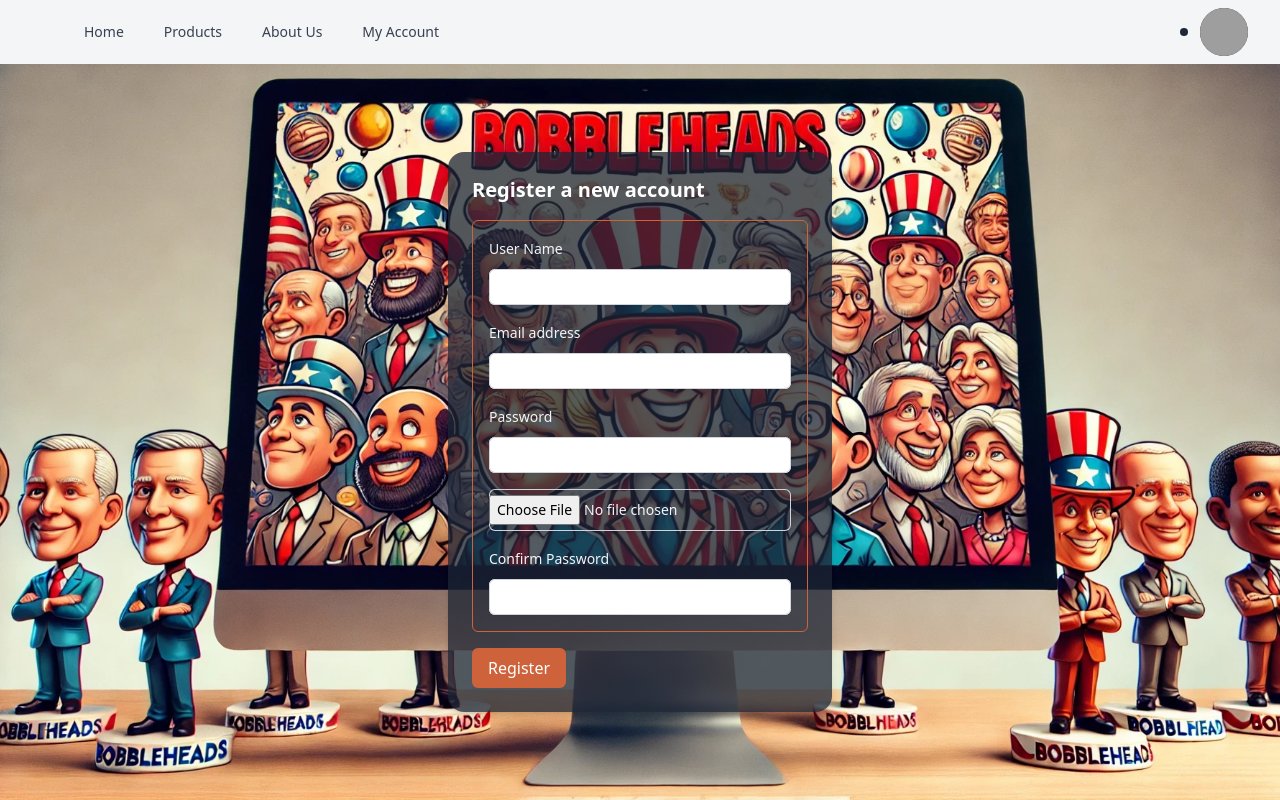
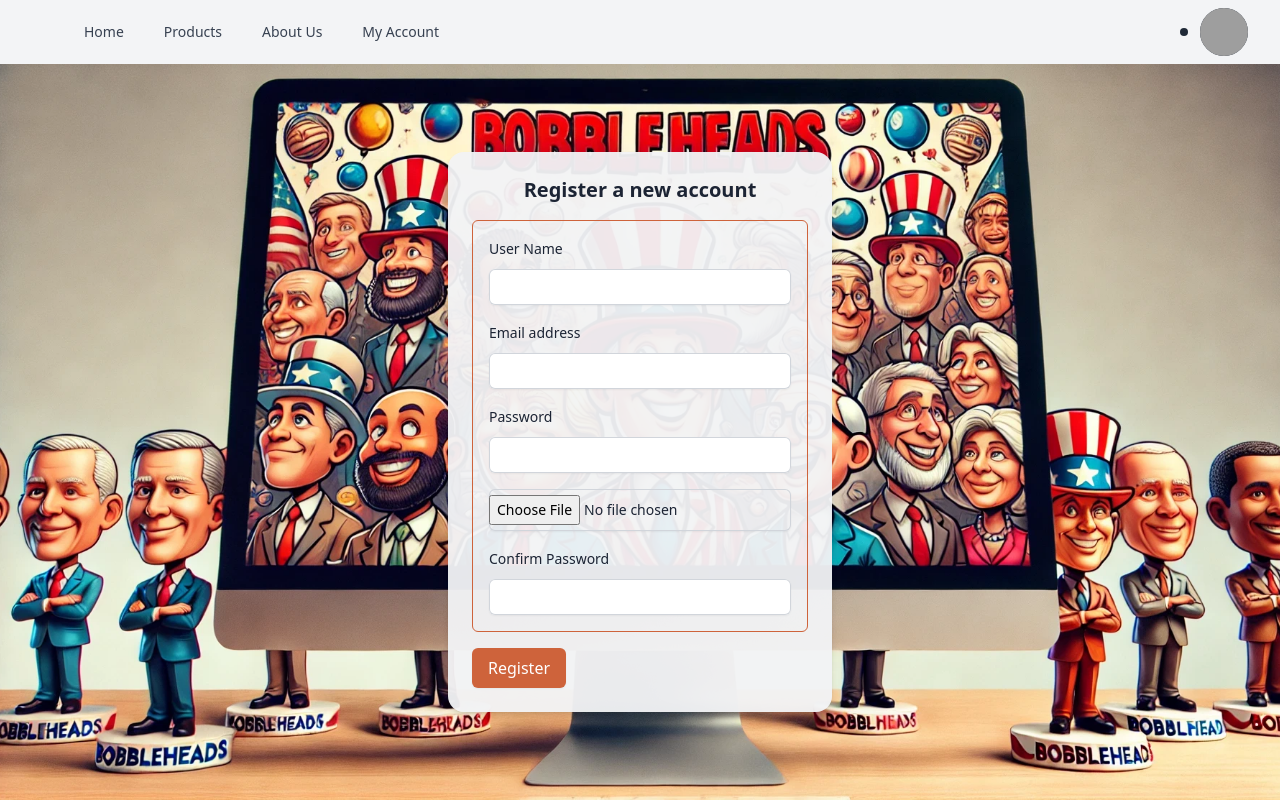
Before and after one commit to AlexGoesCode/twisted-ecommerce-app, a React (Vite) app in the folder client/: page /register in a window 1280 px wide. Built offline with nearby package versions, Linux system fonts and the light colour scheme; grey boxes are pictures that could not be loaded.

Commit message:
css styling

```diff
--- a/client/src/components/Footer.tsx
+++ b/client/src/components/Footer.tsx
@@ -7,7 +7,7 @@ export default function Footer() {
   return (
     <div>
       <footer
-        className={`fixed bottom-0 left-0 w-full bg-gray-100 transition-transform duration-300 ${
+        className={`fixed bottom-0 left-0 w-full bg-gray-100 bg-opacity-95 transition-transform duration-300 ${
           footerVisible ? 'translate-y-0' : 'translate-y-full'
         }`}
         onMouseEnter={() => setFooterVisible(true)}
--- a/client/src/components/Navbar.tsx
+++ b/client/src/components/Navbar.tsx
@@ -68,7 +68,7 @@ const Navbar = () => {
   };
 
   return (
-    <Disclosure as='nav' className='bg-gray-100 bg-opacity-85'>
+    <Disclosure as='nav' className='bg-gray-100'>
       {({ open }) => (
         <>
           <div className='mx-auto max-w-7xl px-2 sm:px-6 lg:px-8'>
--- a/client/src/pages/Register.tsx
+++ b/client/src/pages/Register.tsx
@@ -87,14 +87,14 @@ const Register = () => {
       buttonText='Register'
       onButtonClick={handleRegister}
     >
-      <div className='bg-mirage bg-opacity-75 p-6 rounded-2xl shadow-md'>
-        <h2 className='text-white text-xl font-semibold mb-4'>
+      <div className='bg-gray-100 bg-opacity-95 p-6 rounded-2xl shadow-md'>
+        <h2 className='text-mirage text-center text-xl font-semibold mb-4'>
           Register a new account
         </h2>
         <div className='border border-tuscany p-4 rounded-md'>
           <label
             htmlFor='username'
-            className='block text-sm font-medium leading-6 text-gray-100'
+            className='block text-sm font-medium leading-6 text-mirage'
           >
             User Name
           </label>
@@ -112,7 +112,7 @@ const Register = () => {
           </div>
           <label
             htmlFor='email'
-            className='block text-sm font-medium leading-6 text-gray-100 mt-4'
+            className='block text-sm font-medium leading-6 text-mirage mt-4'
           >
             Email address
           </label>
@@ -130,7 +130,7 @@ const Register = () => {
           </div>
           <label
             htmlFor='password'
-            className='block text-sm font-medium leading-6 text-gray-100 mt-4'
+            className='block text-sm font-medium leading-6 text-mirage mt-4'
           >
             Password
           </label>
@@ -151,14 +151,14 @@ const Register = () => {
               id='file'
               name='file'
               type='file'
-              className='block w-full rounded-md border-0 py-1.5 text-gray-100 shadow-sm ring-1 ring-inset ring-gray-300 placeholder:text-gray-900 focus:ring-2 focus:ring-inset focus:ring-tuscany sm:text-sm sm:leading-6'
+              className='block w-full rounded-md border-0 py-1.5 text-mirage shadow-sm ring-1 ring-inset ring-gray-300 placeholder:text-gray-900 focus:ring-2 focus:ring-inset focus:ring-tuscany sm:text-sm sm:leading-6'
               onChange={handleFileChange}
             />
             {avatarName && <p>{avatarName} uploaded</p>}
           </div>
           <label
             htmlFor='confirm-password'
-            className='block text-sm font-medium leading-6 text-gray-100 mt-4'
+            className='block text-sm font-medium leading-6 text-mirage mt-4'
           >
             Confirm Password
           </label>
```
